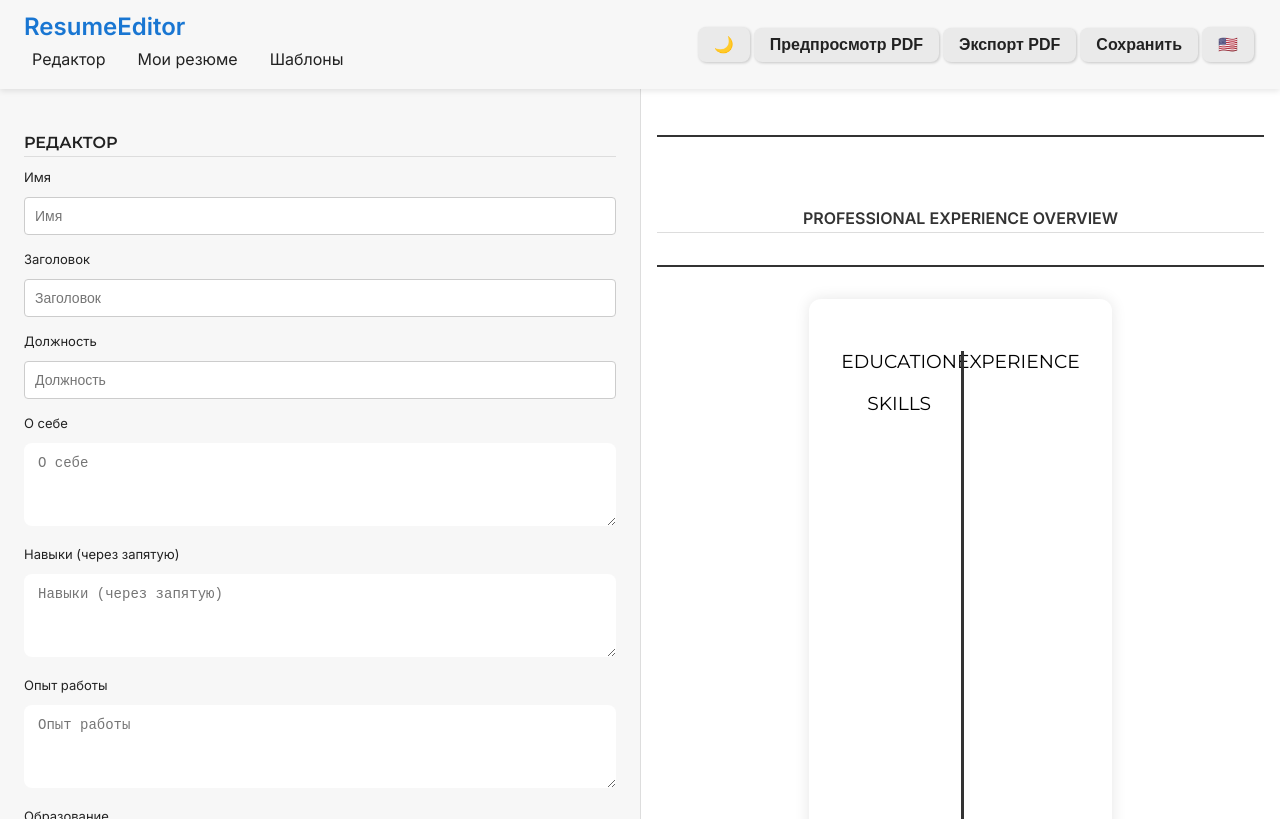
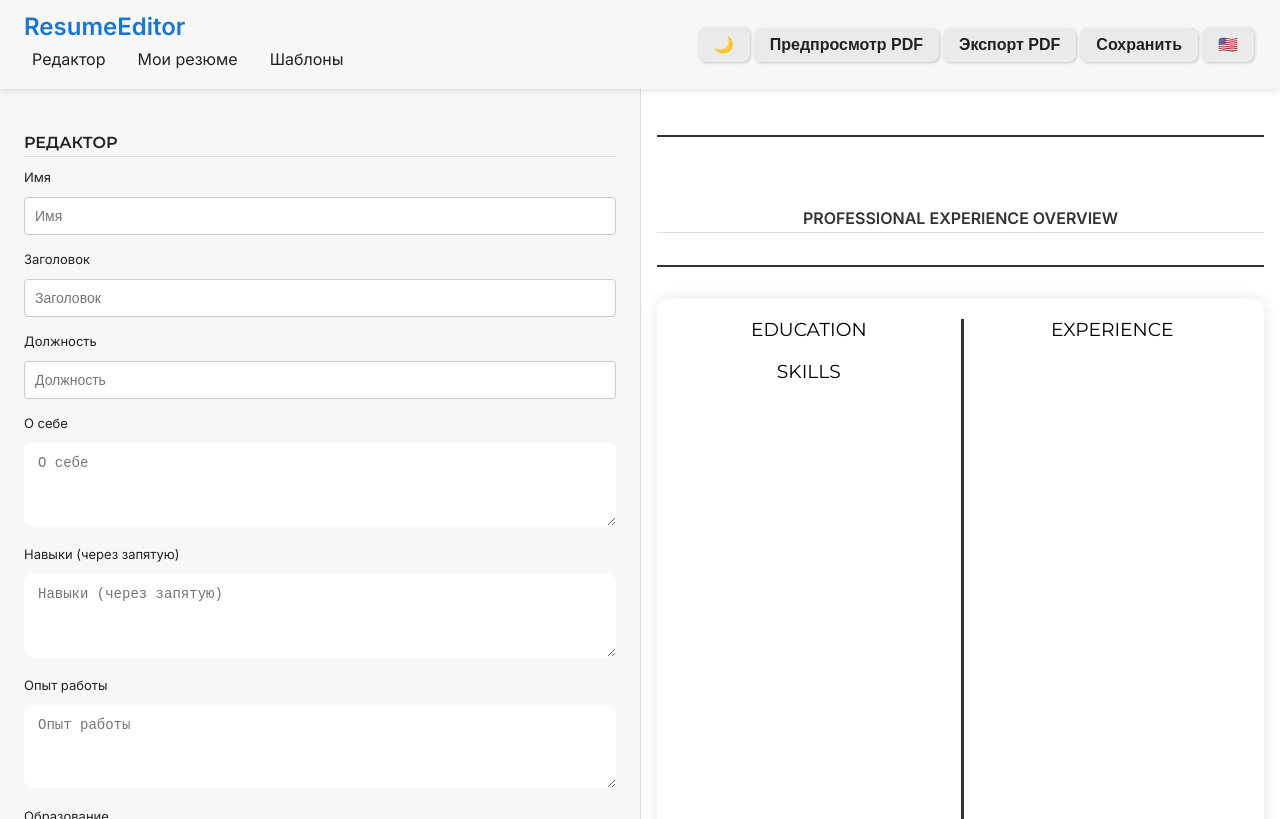
Before and after one commit to maestrotype/resume-editor, a React (Create React App) app in the folder client/: page / in a window 1280 px wide. Built offline with nearby package versions, Linux system fonts and the light colour scheme.

Commit message:
fix resume-layout

```diff
--- a/client/src/styles/resume-template.css
+++ b/client/src/styles/resume-template.css
@@ -1,7 +1,8 @@
 .resume-layout {
     max-width: 800px;
+    width: 100%;
     margin: auto;
-    padding: 2rem;
+    padding: 0;
     background-color: white;
     border-radius: 12px 12px 0 0;
     box-shadow: 0 0 15px rgba(0, 0, 0, 0.1);
```
